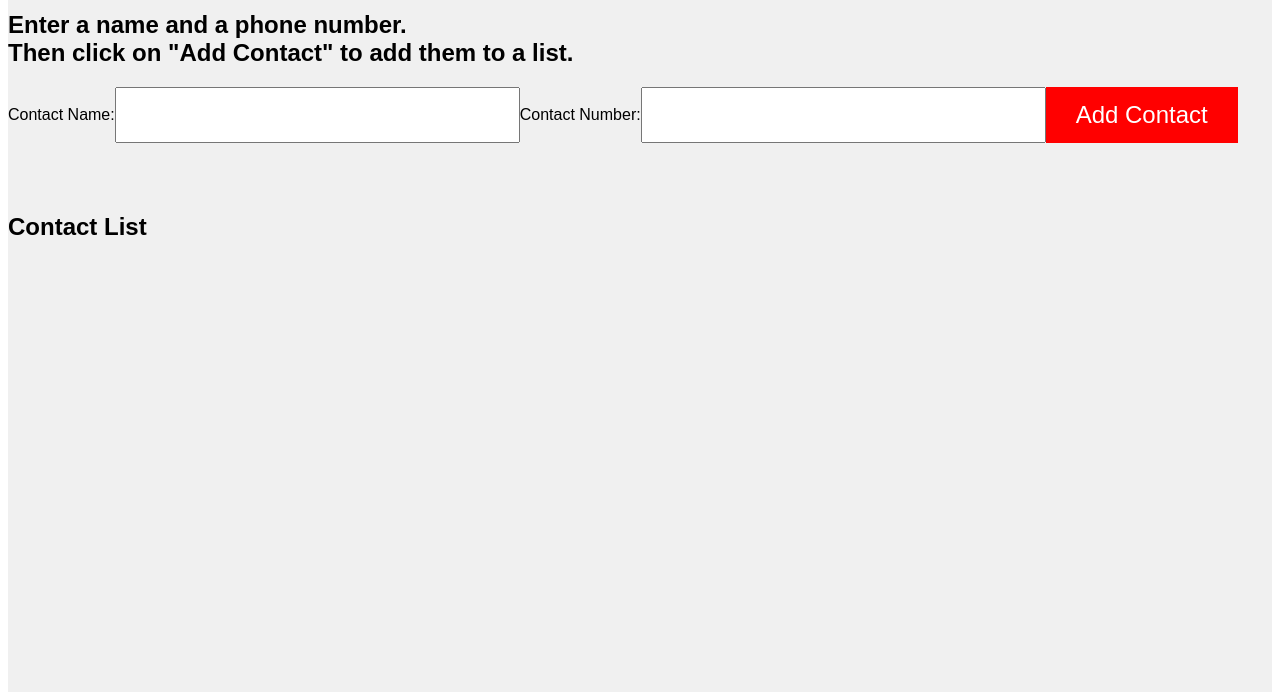
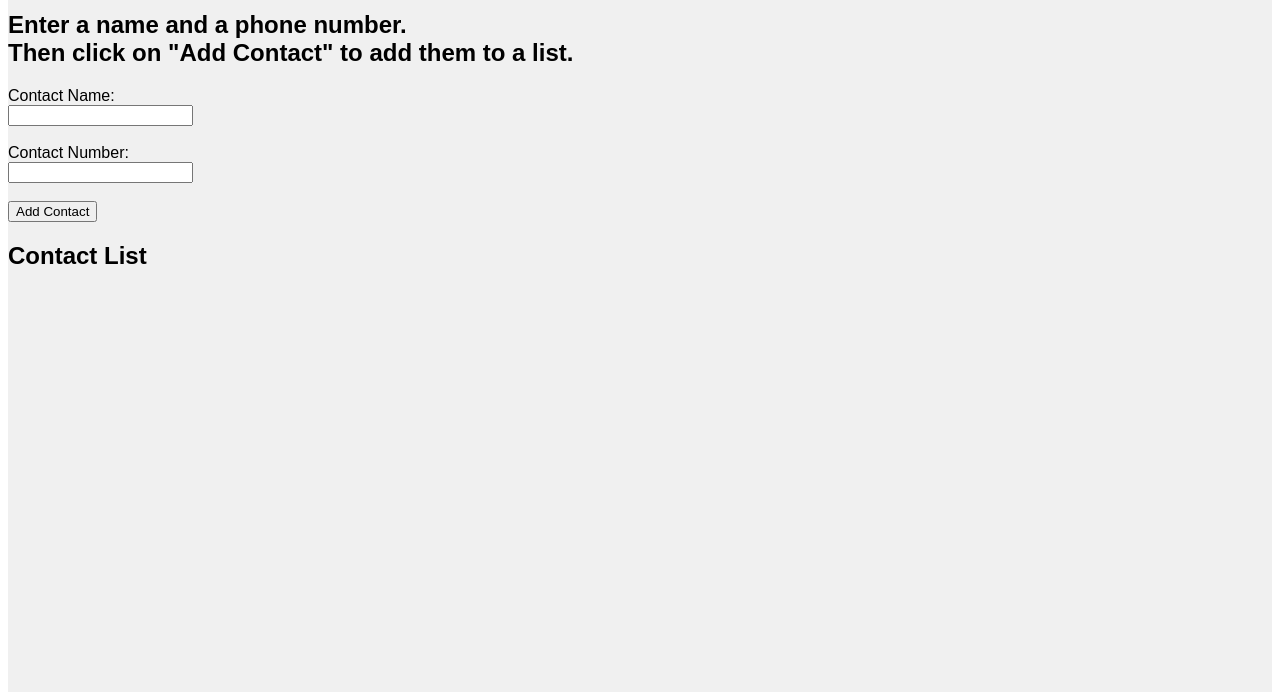
Before and after one commit to MCabrera90/ProgrammingProject2, a plain HTML site: page index.html in a window 1280 px wide. Shown: the part 116-816 px from the top of the page. Drawn offline with Linux system fonts and the light colour scheme.

Commit message:
Changed layout of input boxes, their labels, and the Add Contact button. Removed flexbox and added line breaks between input boxes and the button.

```diff
--- a/index.html
+++ b/index.html
@@ -24,11 +24,11 @@
             <br>Then click on "Add Contact" to add them to a list.</h2>
         </div>
 
-        <div class="flexbox">
-            <label for="contactName">Contact Name:</label>
-            <input id="newNameTxt" type="text" name="contactName">
-            <label for="contactNum">Contact Number:</label>
-            <input id="newNumTxt" type="text" name="contactNum">
+        <div>
+            <label for="contactName">Contact Name:</label><br>
+            <input id="newNameTxt" type="text" name="contactName"><br><br>
+            <label for="contactNum">Contact Number:</label><br>
+            <input id="newNumTxt" type="text" name="contactNum"><br><br>
             <button id="newContactBtn" type="button">Add Contact</button>
         </div>
 
```
